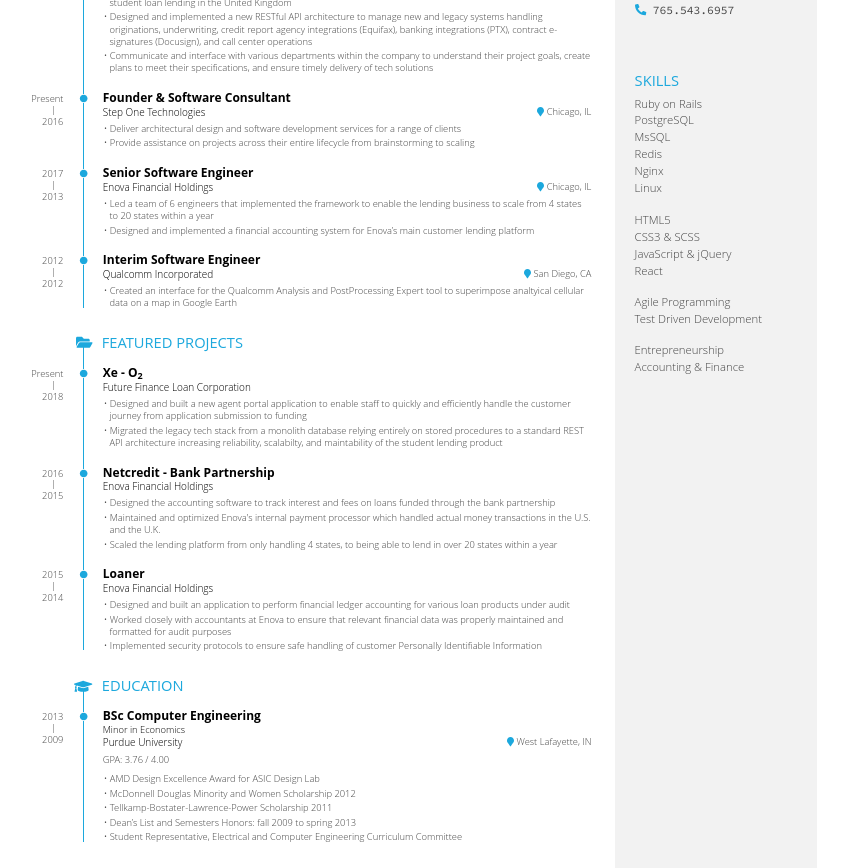
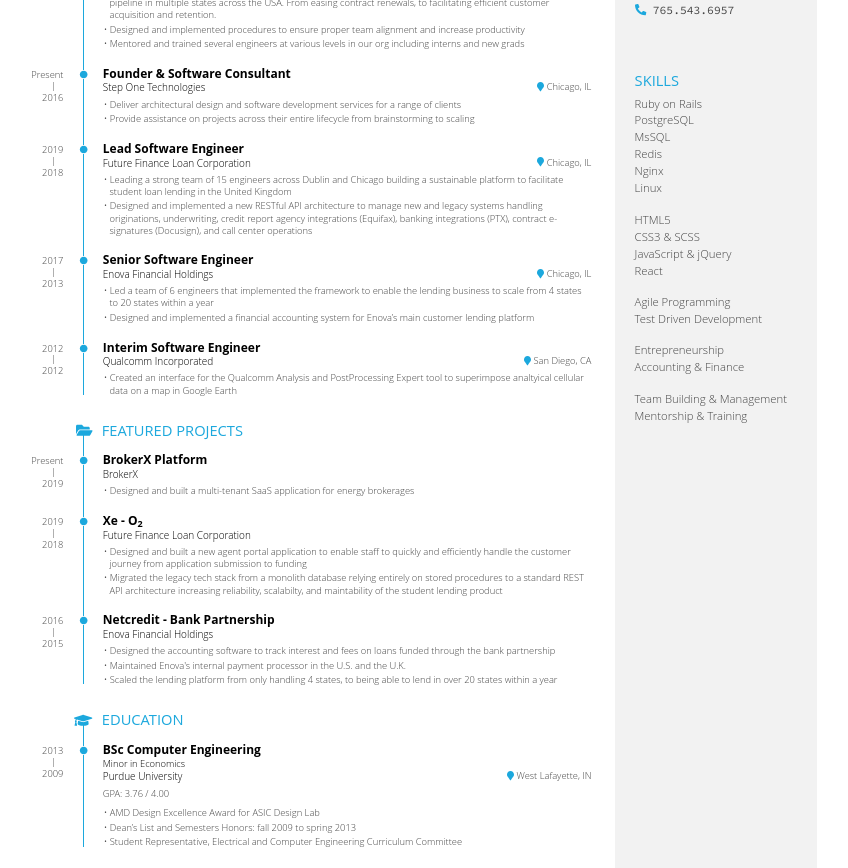
Before and after one commit to mwesigwa/mwesigwa.github.io, a plain HTML site: page index.html in a window 1280 px wide. Shown: the part 188-1056 px from the top of the page, without its empty margins (231-1079 px from the left). Drawn offline with Linux system fonts and the light colour scheme.

Commit message:
Update to add BrokerX role

```diff
--- a/index.html
+++ b/index.html
@@ -13,7 +13,7 @@
     <section id="main">
       <header id="title">
         <h1>Calvin Mwesigwa</h1>
-        <span class="subtitle">Full Stack Lead Software Engineer & Consultant</span>
+        <span class="subtitle">Software Engineering Leader & Consultant</span>
       </header>
       <section class="main-block">
         <h2>
@@ -28,10 +28,10 @@
           </div>
           <div class="details">
             <header>
-              <h3>Lead Software Engineer</h3>
+              <h3>VP of Engineering</h3>
               <span class="place">
                 <a href="https://www.futurefinance.com" target="_blank">
-                  Future Finance Loan Corporation
+                  BrokerX
                 </a>
               </span>
               <span class="location">
@@ -42,18 +42,15 @@
             <div>
               <ul>
                 <li>
-                  Leading a strong team of 15 engineers across Dublin and Chicago building a sustainable
-                  platform to facilitate student loan lending in the United Kingdom
+                  Building and leading a new team of engineers to build a platform to allow energy brokers
+                  to automate their entire pipeline in multiple states across the USA. From easing contract
+                  renewals, to facilitating efficient customer acquisition and retention.
                 </li>
                 <li>
-                  Designed and implemented a new RESTful API architecture to manage new and legacy systems
-                  handling originations, underwriting, credit report agency integrations (Equifax),
-                  banking integrations (PTX), contract e-signatures (Docusign), and call center operations
+                  Designed and implemented procedures to ensure proper team alignment and increase productivity
                 </li>
                 <li>
-                  Communicate and interface with various departments within the company to understand their
-                  project goals, create plans to meet their specifications, and ensure timely delivery of
-                  tech solutions
+                  Mentored and trained several engineers at various levels in our org including interns and new grads
                 </li>
               </ul>
               </div>
@@ -85,6 +82,40 @@
                 <li>
                   Provide assistance on projects across their entire lifecycle from brainstorming to scaling
                 </li>
+              </ul>
+              </div>
+          </div>
+        </section>
+        <section class="blocks">
+          <div class="date">
+            <span>2019</span><span>2018</span>
+          </div>
+          <div class="decorator">
+            <i class="fas fa-circle" data-fa-transform="shrink-2"></i>
+          </div>
+          <div class="details">
+            <header>
+              <h3>Lead Software Engineer</h3>
+              <span class="place">
+                <a href="https://www.futurefinance.com" target="_blank">
+                  Future Finance Loan Corporation
+                </a>
+              </span>
+              <span class="location">
+                <i class="fas fa-map-marker"></i>
+                Chicago, IL
+              </span>
+            </header>
+            <div>
+              <ul>
+                <li>
+                  Leading a strong team of 15 engineers across Dublin and Chicago building a sustainable
+                  platform to facilitate student loan lending in the United Kingdom
+                </li>
+                <li>
+                  Designed and implemented a new RESTful API architecture to manage new and legacy systems
+                  handling originations, underwriting, credit report agency integrations (Equifax),
+                  banking integrations (PTX), contract e-signatures (Docusign), and call center operations
               </ul>
               </div>
           </div>
@@ -157,7 +188,27 @@
         </h2>
         <section class="blocks">
           <div class="date">
-            <span>Present</span><span>2018</span>
+            <span>Present</span><span>2019</span>
+          </div>
+          <div class="decorator">
+            <i class="fas fa-circle" data-fa-transform="shrink-2"></i>
+          </div>
+          <div class="details">
+            <header>
+              <h3>BrokerX Platform</h3>
+              <span class="place">BrokerX</span>
+            </header>
+            <div>
+              <ul>
+                <li>
+                  Designed and built a multi-tenant SaaS application for energy brokerages
+              </ul>
+            </div>
+          </div>
+        </section>
+        <section class="blocks">
+          <div class="date">
+            <span>2019</span><span>2018</span>
           </div>
           <div class="decorator">
             <i class="fas fa-circle" data-fa-transform="shrink-2"></i>
@@ -206,47 +257,11 @@
                   funded through the bank partnership
                 </li>
                 <li>
-                  Maintained and optimized Enova's internal payment processor which
-                  handled actual money transactions in the U.S. and the U.K.
+                  Maintained Enova's internal payment processor in the U.S. and the U.K.
                 </li>
                 <li>
                   Scaled the lending platform from only handling 4 states, to
                   being able to lend in over 20 states within a year
-                </li>
-              </ul>
-            </div>
-          </div>
-        </section>
-        <section class="blocks">
-          <div class="date">
-            <span>2015</span><span>2014</span>
-          </div>
-          <div class="decorator">
-            <i class="fas fa-circle" data-fa-transform="shrink-2"></i>
-          </div>
-          <div class="details">
-            <header>
-              <h3>Loaner</h3>
-              <span class="place">
-                <a href="https://www.enova.com/" target="_blank">
-                  Enova Financial Holdings
-                </a>
-              </span>
-            </header>
-            <div>
-              <ul>
-                <li>
-                  Designed and built an application to perform financial ledger
-                  accounting for various loan products under audit
-                </li>
-                <li>
-                  Worked closely with accountants at Enova to ensure that relevant
-                  financial data was properly maintained and formatted for audit
-                  purposes
-                </li>
-                <li>
-                  Implemented security protocols to ensure safe handling of customer
-                  Personally Identifiable Information
                 </li>
               </ul>
             </div>
@@ -280,8 +295,6 @@
                 GPA: 3.76 / 4.00
               <ul>
                 <li>AMD Design Excellence Award for ASIC Design Lab</li>
-                <li>McDonnell Douglas Minority and Women Scholarship 2012</li>
-                <li>Tellkamp-Bostater-Lawrence-Power Scholarship 2011</li>
                 <li>Dean’s List and Semesters Honors: fall 2009 to spring 2013</li>
                 <li>
                   Student Representative, Electrical and Computer Engineering
@@ -343,6 +356,10 @@
           <li>Entrepreneurship</li>
           <li>Accounting & Finance</li>
         </ul>
+        <ul>
+          <li>Team Building & Management</li>
+          <li>Mentorship & Training</li>
+        </ul>
       </div>
     </aside>
   </body>
```
